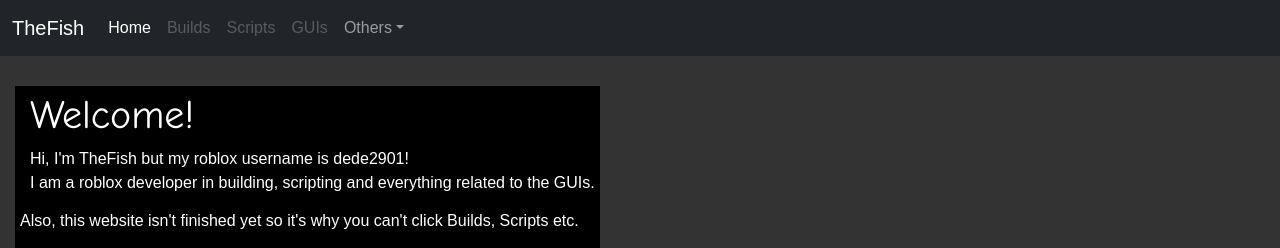
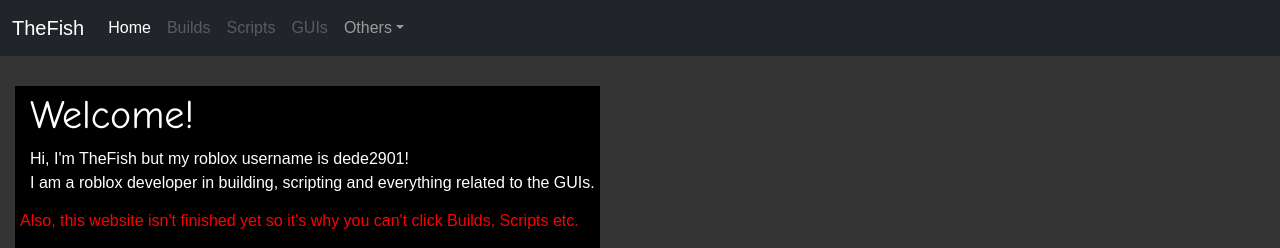
Before and after one commit to legeek-glitch/DevWebsite, a plain HTML site: page home.html in a window 1280 px wide. Shown: the top 248 px of the page. Drawn offline with Linux system fonts and the light colour scheme; grey boxes are pictures that could not be loaded.

Commit message:
updated WIP line color

```diff
--- a/style.css
+++ b/style.css
@@ -58,3 +58,4 @@ body{
     background-color: rgba(0, 0, 0, 0.8);
 }
 h1{font-family: "Comic Sans MS";}
+.WIP{color: red;}
```
